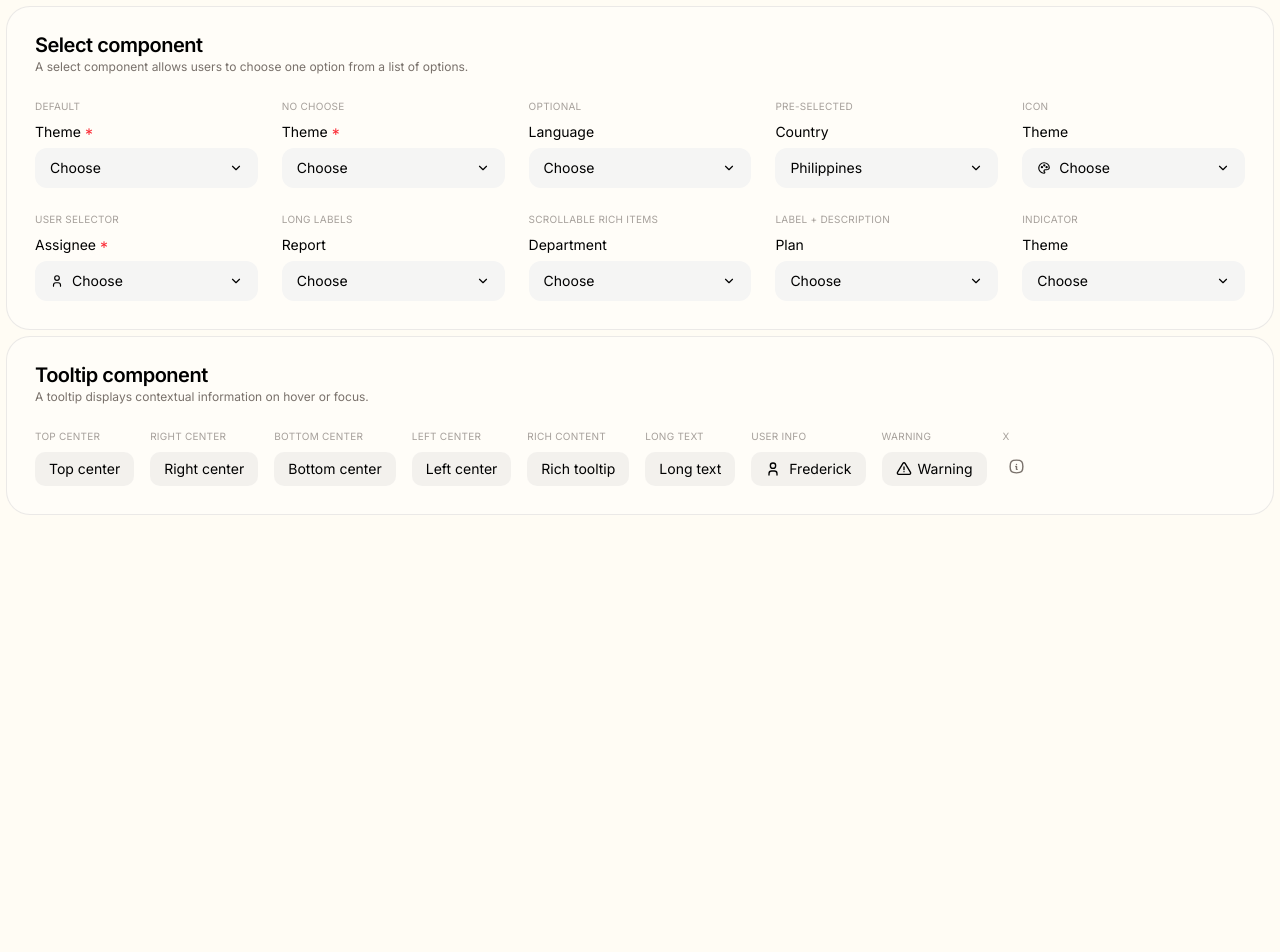
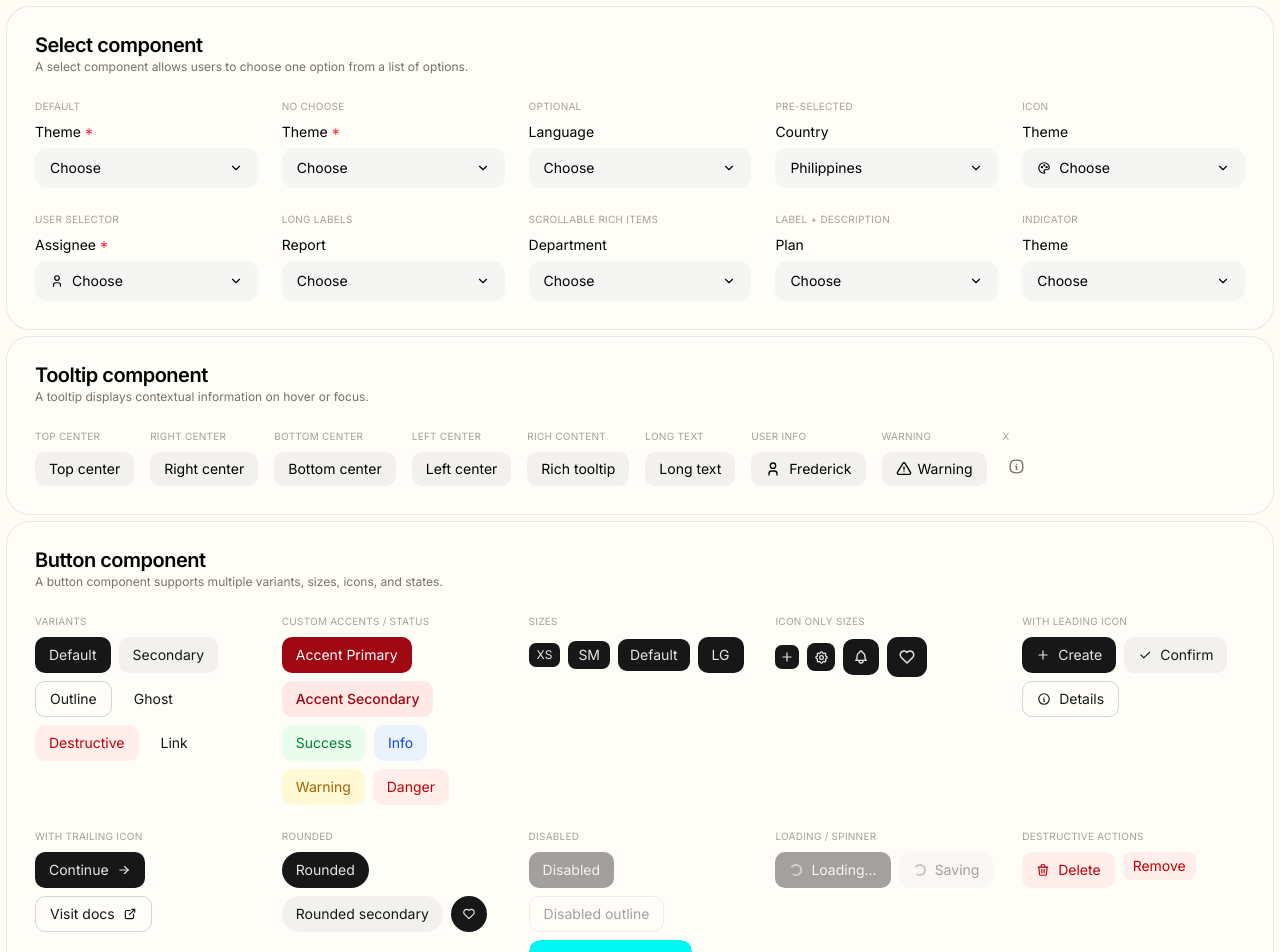
Before and after one commit to fwedwicc/fm-lab, a Next.js app: page / in a window 1280 px wide. Shown: the top 952 px of the page. Before the commit the page ends 800 px from the top, so only its background shows below. Built offline with nearby package versions, Linux system fonts and the light colour scheme.

Commit message:
feat: add ButtonShowcase component and Button UI with variants, sizes, and icons; update global styles and dependencies

```diff
--- /dev/null
+++ b/app/components/showcase/ButtonShowcase.tsx
@@ -0,0 +1,171 @@
+"use client"
+
+import {
+  TbArrowRight,
+  TbBell,
+  TbCheck,
+  TbExternalLink,
+  TbHeart,
+  TbInfoCircle,
+  TbLoader2,
+  TbPlus,
+  TbSettings,
+  TbTrash,
+} from "react-icons/tb"
+
+import { Button } from "@/app/components/ui/button"
+import {
+  ShowcaseDemo,
+  ShowcaseGrid,
+  ShowcaseSection,
+} from "@/app/components/showcase/components/ShowcaseLayout"
+
+export function ButtonShowcase() {
+  return (
+    <ShowcaseSection
+      title="Button component"
+      description="A button component supports multiple variants, sizes, icons, and states."
+    >
+      <ShowcaseGrid>
+
+        <ShowcaseDemo title="Variants">
+          <div className="flex flex-wrap gap-2">
+            <Button variant="default">Default</Button>
+            <Button variant="secondary">Secondary</Button>
+            <Button variant="outline">Outline</Button>
+            <Button variant="ghost">Ghost</Button>
+            <Button variant="destructive">Destructive</Button>
+            <Button variant="link">Link</Button>
+          </div>
+        </ShowcaseDemo>
+
+        <ShowcaseDemo title="Custom accents / status">
+          <div className="flex flex-wrap gap-2">
+            <Button variant="accentPrimary">Accent Primary</Button>
+            <Button variant="accentSecondary">Accent Secondary</Button>
+            <Button variant="success">Success</Button>
+            <Button variant="info">Info</Button>
+            <Button variant="warning">Warning</Button>
+            <Button variant="danger">Danger</Button>
+          </div>
+        </ShowcaseDemo>
+
+        <ShowcaseDemo title="Sizes">
+          <div className="flex flex-wrap items-center gap-2">
+            <Button size="xs">XS</Button>
+            <Button size="sm">SM</Button>
+            <Button size="default">Default</Button>
+            <Button size="lg">LG</Button>
+          </div>
+        </ShowcaseDemo>
+
+        <ShowcaseDemo title="Icon only sizes">
+          <div className="flex flex-wrap items-center gap-2">
+            <Button size="icon-xs" aria-label="Add">
+              <TbPlus size={14} />
+            </Button>
+            <Button size="icon-sm" aria-label="Settings">
+              <TbSettings size={15} />
+            </Button>
+            <Button size="icon" aria-label="Notifications">
+              <TbBell size={16} />
+            </Button>
+            <Button size="icon-lg" aria-label="Like">
+              <TbHeart size={18} />
+            </Button>
+          </div>
+        </ShowcaseDemo>
+
+        <ShowcaseDemo title="With leading icon">
+          <div className="flex flex-wrap gap-2">
+            <Button>
+              <TbPlus data-icon="inline-start" />
+              Create
+            </Button>
+            <Button variant="secondary">
+              <TbCheck data-icon="inline-start" />
+              Confirm
+            </Button>
+            <Button variant="outline">
+              <TbInfoCircle data-icon="inline-start" />
+              Details
+            </Button>
+          </div>
+        </ShowcaseDemo>
+
+        <ShowcaseDemo title="With trailing icon">
+          <div className="flex flex-wrap gap-2">
+            <Button>
+              Continue
+              <TbArrowRight data-icon="inline-end" />
+            </Button>
+            <Button variant="outline">
+              Visit docs
+              <TbExternalLink data-icon="inline-end" />
+            </Button>
+          </div>
+        </ShowcaseDemo>
+
+        <ShowcaseDemo title="Rounded">
+          <div className="flex flex-wrap gap-2">
+            <Button className="rounded-full">Rounded</Button>
+            <Button variant="secondary" className="rounded-full">
+              Rounded secondary
+            </Button>
+            <Button size="icon" className="rounded-full" aria-label="Like">
+              <TbHeart />
+            </Button>
+          </div>
+        </ShowcaseDemo>
+
+        <ShowcaseDemo title="Disabled">
+          <div className="flex flex-wrap gap-2">
+            <Button disabled>Disabled</Button>
+            <Button variant="outline" disabled>
+              Disabled outline
+            </Button>
+            <Button variant="destructive" disabled>
+              Disabled destructive
+            </Button>
+          </div>
+        </ShowcaseDemo>
+
+        <ShowcaseDemo title="Loading / spinner">
+          <div className="flex flex-wrap gap-2">
+            <Button disabled>
+              <TbLoader2 className="animate-spin" data-icon="inline-start" />
+              Loading...
+            </Button>
+            <Button variant="secondary" disabled>
+              <TbLoader2 className="animate-spin" data-icon="inline-start" />
+              Saving
+            </Button>
+          </div>
+        </ShowcaseDemo>
+
+        <ShowcaseDemo title="Destructive actions">
+          <div className="flex flex-wrap gap-2">
+            <Button variant="destructive">
+              <TbTrash data-icon="inline-start" />
+              Delete
+            </Button>
+            <Button variant="danger" size="sm">
+              Remove
+            </Button>
+          </div>
+        </ShowcaseDemo>
+
+        <ShowcaseDemo title="As link (button style)">
+          <div className="flex flex-wrap gap-2">
+            <a
+              href="#"
+              className="inline-flex items-center justify-center whitespace-nowrap text-sm transition duration-300 ease-in-out cursor-pointer h-9 px-3.5 rounded-[10px] gap-2 text-neutral-200 bg-neutral-900 hover:bg-neutral-950 hover:shadow-lg"
+            >
+              Link as button
+            </a>
+          </div>
+        </ShowcaseDemo>
+      </ShowcaseGrid>
+    </ShowcaseSection>
+  )
+}
--- /dev/null
+++ b/app/components/ui/button.tsx
@@ -0,0 +1,78 @@
+"use client"
+
+import * as React from "react"
+import { Slot } from "@radix-ui/react-slot"
+import { cva, type VariantProps } from "class-variance-authority"
+import { cn } from "@/app/lib/utils"
+
+export const buttonVariants = cva(
+  "inline-flex items-center justify-center whitespace-nowrap text-sm transition duration-300 ease-in-out disabled:opacity-40 disabled:pointer-events-none cursor-pointer select-none",
+  {
+    variants: {
+      variant: {
+        default:
+          "text-neutral-200 bg-neutral-900 hover:bg-neutral-950 hover:shadow-lg",
+        outline:
+          "text-neutral-900 dark:text-neutral-200 hover:bg-neutral-200/50 dark:hover:bg-neutral-700/70 border border-neutral-300 dark:border-neutral-700",
+        secondary:
+          "text-neutral-900 dark:text-neutral-200 hover:bg-neutral-300/50 dark:hover:bg-neutral-700 bg-neutral-200/50 dark:bg-neutral-800",
+        ghost:
+          "text-neutral-900 dark:text-neutral-100 hover:bg-neutral-200/50 dark:hover:bg-neutral-700/70",
+        destructive:
+          "text-red-700 dark:text-red-400 hover:bg-red-300/30 dark:hover:bg-red-400/20 bg-red-200/30 dark:bg-red-400/10",
+        link: "text-neutral-900 dark:text-neutral-100 underline-offset-4 hover:underline bg-transparent px-0 h-auto rounded-none",
+
+        // your custom accents/status variants
+        accentPrimary:
+          "text-white hover:bg-red-700 dark:hover:bg-red-600 bg-red-800 dark:bg-red-500",
+        accentSecondary:
+          "text-red-800 dark:text-red-400 hover:bg-red-200/50 dark:hover:bg-red-400/20 dark:bg-red-400/10 bg-red-200/40 font-medium",
+        success:
+          "text-green-700 dark:text-green-400 hover:bg-green-300/30 dark:hover:bg-green-400/10 bg-green-200/30 dark:bg-green-400/10",
+        info: "text-blue-700 hover:bg-blue-300/30 bg-blue-200/30",
+        warning: "text-yellow-700 hover:bg-yellow-300/30 bg-yellow-200/30",
+        danger:
+          "text-red-700 dark:text-red-400 hover:bg-red-300/30 dark:hover:bg-red-400/20 bg-red-200/30 dark:bg-red-400/10",
+      },
+      size: {
+        xs: "h-6 px-2 rounded-[7px] gap-1 text-xs",
+        sm: "h-7 px-2.5 rounded-[8px] gap-1",
+        default: "h-8 px-3 rounded-[9px] gap-1.5",
+        lg: "h-9 px-3.5 rounded-[10px] gap-2",
+        icon: "h-9 w-9 rounded-[10px]",
+        "icon-xs": "h-6 w-6 rounded-[7px]",
+        "icon-sm": "h-7 w-7 rounded-[8px]",
+        "icon-lg": "h-10 w-10 rounded-[11px]",
+      },
+    },
+    defaultVariants: {
+      variant: "default",
+      size: "lg",
+    },
+  }
+)
+
+export interface ButtonProps
+  extends React.ButtonHTMLAttributes<HTMLButtonElement>,
+  VariantProps<typeof buttonVariants> {
+  asChild?: boolean
+}
+
+const Button = React.forwardRef<HTMLButtonElement, ButtonProps>(
+  ({ className, variant, size, asChild = false, type = "button", ...props }, ref) => {
+    const Comp = asChild ? Slot : "button"
+
+    return (
+      <Comp
+        ref={ref}
+        type={asChild ? undefined : type}
+        className={cn(buttonVariants({ variant, size }), className)}
+        {...props}
+      />
+    )
+  }
+)
+
+Button.displayName = "Button"
+
+export { Button }
--- a/app/globals.css
+++ b/app/globals.css
@@ -1,7 +1,7 @@
 @import "tailwindcss";
 
 body {
-  @apply bg-amber-50/50 selection:bg-amber-400 selection:text-neutral-950;
+  @apply bg-amber-50/60 selection:bg-amber-400 selection:text-neutral-950;
 }
 
 /* :root {
--- /dev/null
+++ b/app/lib/utils.ts
@@ -0,0 +1,6 @@
+import { clsx, type ClassValue } from "clsx"
+import { twMerge } from "tailwind-merge"
+
+export function cn(...inputs: ClassValue[]) {
+  return twMerge(clsx(inputs))
+}
--- a/app/page.tsx
+++ b/app/page.tsx
@@ -1,11 +1,13 @@
 import { SelectShowcase } from "@/app/components/showcase/SelectShowcase"
 import { TooltipShowcase } from "@/app/components/showcase/TooltipShowcase"
+import { ButtonShowcase } from "@/app/components/showcase/ButtonShowcase"
 
 export default function SelectTestPage() {
   return (
     <main className="space-y-1.5 p-1.5">
       <SelectShowcase />
       <TooltipShowcase />
+      <ButtonShowcase />
     </main>
   )
 }
--- a/package.json
+++ b/package.json
@@ -10,13 +10,17 @@
     "lint:fix": "eslint --fix"
   },
   "dependencies": {
+    "@radix-ui/react-slot": "^1.3.3",
     "@squircle-js/react": "^1.3.0",
+    "class-variance-authority": "^0.7.1",
+    "clsx": "^2.1.1",
     "figma-squircle": "^1.1.0",
     "framer-motion": "^13.2.0",
     "next": "16.3.4",
     "react": "19.2.8",
     "react-dom": "19.2.8",
-    "react-icons": "^5.7.0"
+    "react-icons": "^5.7.0",
+    "tailwind-merge": "^3.6.0"
   },
   "devDependencies": {
     "@tailwindcss/postcss": "^4",
```
Also changed, not shown: 1 other file (tests, documents, lock files or other folders).
